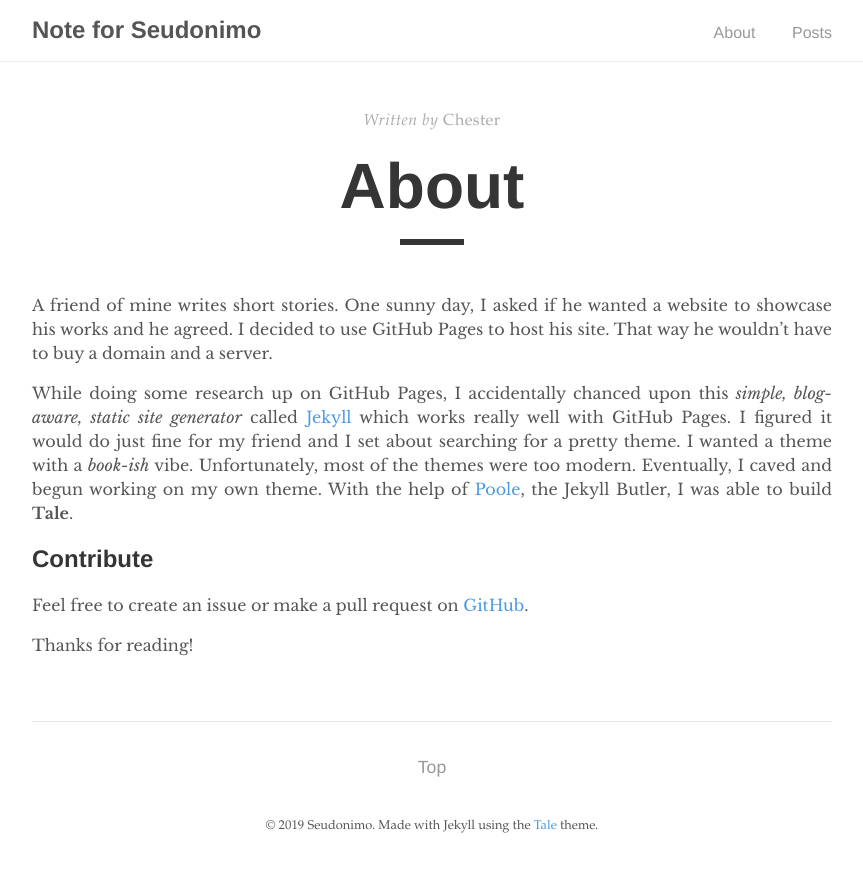
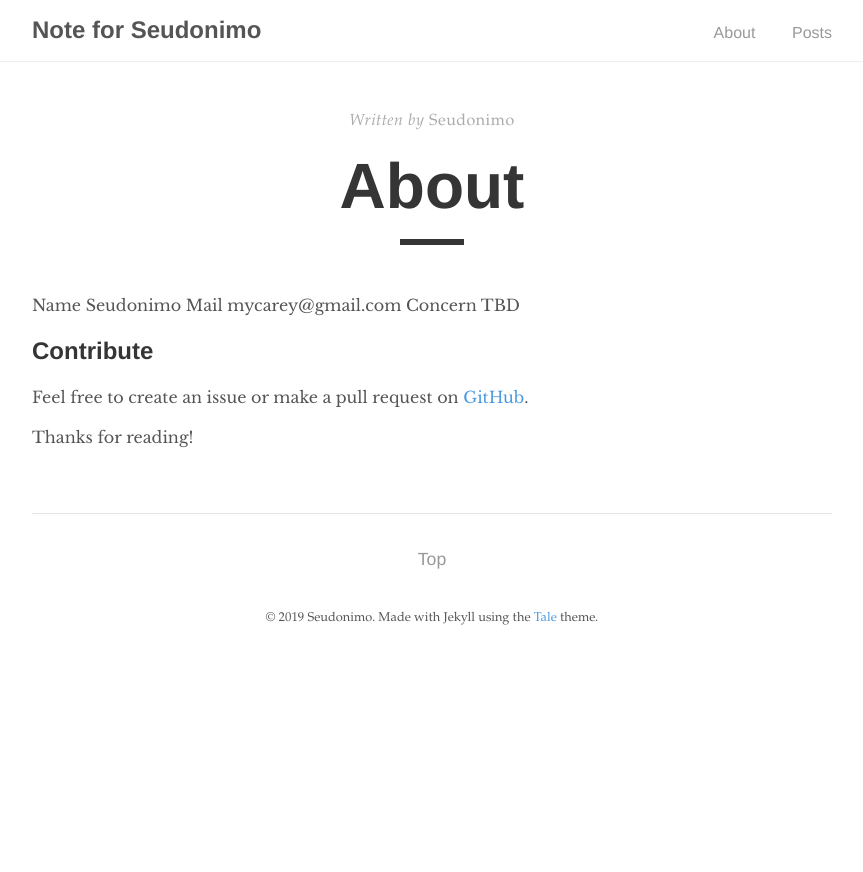
Before and after one commit to seudonimo/seudonimo_grave.github.io, a Jekyll site: the page built from _pages/about.md, in a window 1280 px wide. Shown: the top 872 px of the page, without its empty margins (208-1071 px from the left). Built offline with Jekyll 4.4.1, drawn with Linux system fonts in a browser that asks for light colours.

Commit message:
Update about.md

```diff
--- a/_pages/about.md
+++ b/_pages/about.md
@@ -1,13 +1,16 @@
 ---
 layout: post
 title: "About"
-author: "Chester"
+author: "Seudonimo"
 permalink: /about/
 ---
 
-A friend of mine writes short stories. One sunny day, I asked if he wanted a website to showcase his works and he agreed. I decided to use GitHub Pages to host his site. That way he wouldn't have to buy a domain and a server.
-
-While doing some research up on GitHub Pages, I accidentally chanced upon this _simple, blog-aware, static site generator_ called [Jekyll](https://jekyllrb.com/) which works really well with GitHub Pages. I figured it would do just fine for my friend and I set about searching for a pretty theme. I wanted a theme with a _book-ish_ vibe. Unfortunately, most of the themes were too modern. Eventually, I caved and begun working on my own theme. With the help of [Poole](https://github.com/poole/poole), the Jekyll Butler, I was able to build **Tale**.
+Name
+  Seudonimo
+Mail
+  mycarey@gmail.com
+Concern
+  TBD
 
 ## Contribute
 Feel free to create an issue or make a pull request on [GitHub](https://github.com/chesterhow/tale).
```
